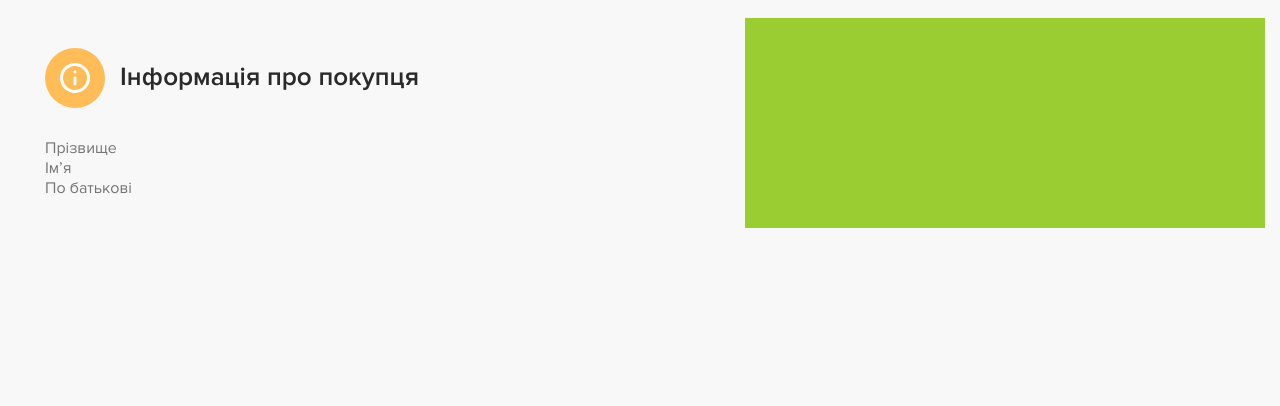
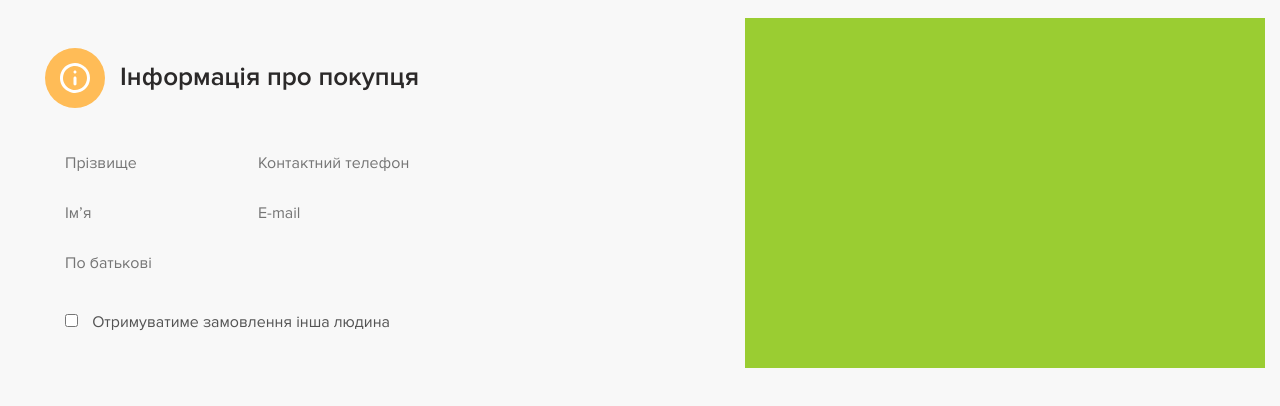
Before and after one commit to Inzhoner/lesson_14, a plain HTML site: page index.html in a window 1280 px wide. Shown: the part 100-506 px from the top of the page. Drawn offline with Linux system fonts and the light colour scheme.

Commit message:
ментор

```diff
--- a/css/style.css
+++ b/css/style.css
@@ -75,24 +75,54 @@ a:hover {
 
 .checkout-info__box {
 }
+
 .box-info {
     display: flex;
+    margin-bottom: 20px;
 }
+
 .box-info__customer {
 }
 .customer-field {
+    display: flex;
+    flex-direction: column;
 }
 .customer-field__item {
 }
 .customer-field__item--surname {
 }
-.customer-field__input {
+
+.customer-field__input,
+.contact-field__input {
+    line-height: 1.87;
+    height: 50px;
+    padding-inline: 20px;
 }
+
 .customer-field__item--name {
 }
 .customer-field__item--father-name {
 }
-.box-info__contact-fielf {
+.box-info__contact {
 }
-.box-info__different-recipient {
+.contact-field {
+    display: flex;
+    flex-direction: column;
 }
+.contact-field__item {
+}
+.contact-field__item--phone {
+}
+
+.contact-field__item--email {
+}
+
+.box-recipient {
+    line-height: 1.87;
+    height: 30px;
+    padding-inline: 20px;
+}
+
+.box-recipient__input {
+    margin-right: 10px;
+}
--- a/index.html
+++ b/index.html
@@ -28,8 +28,20 @@
                                     <input class="customer-field__input" id="father" type="text" placeholder="По батькові">
                                 </div>
                             </div>
-                            <div class="box-info__contact-fielf"></div>
-                            <div class="box-info__different-recipient"></div>
+                            <div class="box-info__contact contact-field">
+                                <div class="contact-field__item contact-field__item--phone">
+                                    <input class="contact-field__input" id="phone" type="tel" placeholder="Контактний телефон">
+                                </div>
+                                <div class="contact-field__item contact-field__item--email">
+                                    <input class="contact-field__input" id="email" type="email" placeholder="E-mail">
+                                </div>
+                            </div>
+                        </div>
+                        <div class="checkout-info__box box-recipient">
+                            <label>
+                                <input class="box-recipient__input" type="checkbox" name="recipient" id="recipient">
+                                Отримуватиме замовлення інша людина
+                            </label>
                         </div>
                     </div>
                 </div>
```
